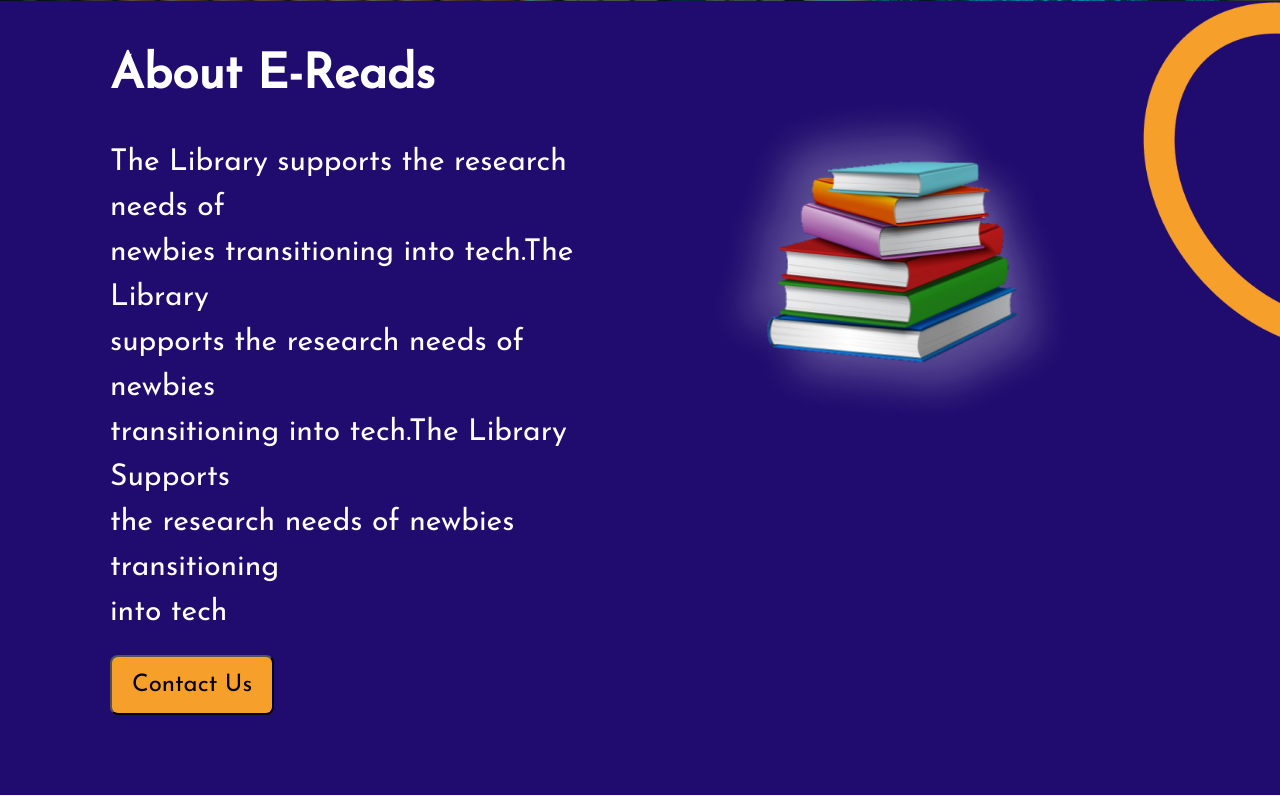
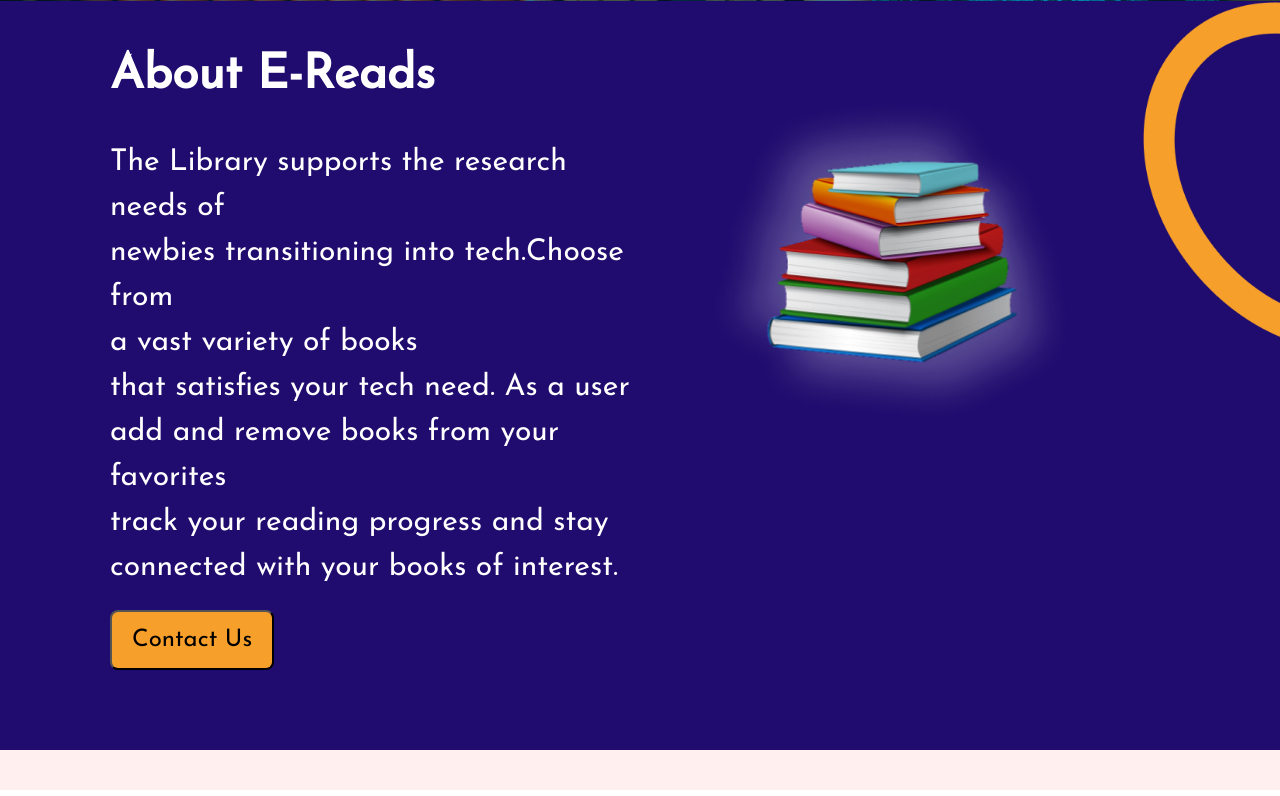
Before and after one commit to solkiona/E-LIBRARY-SOFTWARE, a Flask app: page / in a window 1280 px wide. Shown: the part 639-1435 px from the top of the page. Run offline with Flask 3, Linux system fonts and the light colour scheme; some libraries are stand-ins or nearby versions.

Commit message:
Solved issues with python decouple

```diff
--- a/app.py
+++ b/app.py
@@ -1,3 +1,6 @@
+import sys
+print(sys.path)
+
 import os
 from decouple import config
 from flask import session, Flask , render_template, url_for, request, redirect, send_from_directory
--- a/requirements.txt
+++ b/requirements.txt
@@ -1,13 +1,12 @@
 blinker==1.7.0
 click==8.1.7
-decouple==3.5
 Flask==3.0.0
 Flask-SQLAlchemy==3.1.1
 greenlet==3.0.1
 itsdangerous==2.1.2
 Jinja2==3.1.2
 MarkupSafe==2.1.3
-python-decouple==3.5
+python-decouple==3.8
 SQLAlchemy==2.0.23
 typing_extensions==4.8.0
 Werkzeug==3.0.1
--- a/templates/index.html
+++ b/templates/index.html
@@ -91,7 +91,7 @@
             <p id="aboutus"> About E-Reads </p>
 
             <p>
-                    The Library supports the research needs of  <br>newbies transitioning into tech.The Library <br>supports the research needs of newbies <br> transitioning into tech.The Library Supports <br>the research needs of newbies transitioning <br>into tech
+                    The Library supports the research needs of  <br>newbies transitioning into tech.Choose from <br>a vast variety of books <br> that satisfies your tech need. As a user <br>add and remove books from your favorites <br>track your reading progress and stay connected with your books of interest.
                 </p>
 
                 <input type="button" value="Contact Us" />
```
